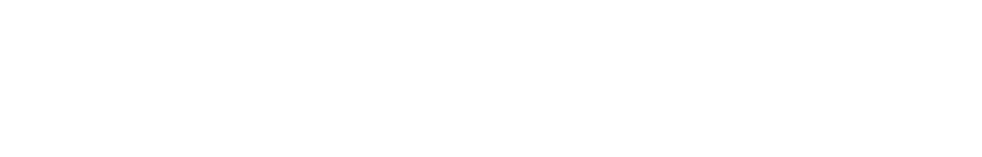
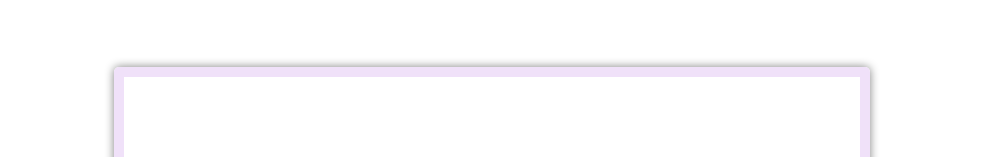
Before and after one commit to haileyham/study-now, a Next.js app: page /quiz/results in a window 1280 px wide. Shown: the part 141-298 px from the top of the page, without its empty margins (148-1130 px from the left). Built offline with nearby package versions, Linux system fonts and the light colour scheme.

Commit message:
(#48) design : scss

```diff
--- a/components/quiz/QuizResults.tsx
+++ b/components/quiz/QuizResults.tsx
@@ -1,4 +1,5 @@
 'use client';
+import styles from './page.module.scss';
 import React from 'react';
 
 export default function QuizResults() {
@@ -8,8 +9,8 @@ export default function QuizResults() {
     : null;
 
   return (
-    <div>
-      {' '}
+    <div className="container">
+      <main className={styles.main}>
         {userAnswers && (
           <ul>
             {userAnswers.map((answer, index) => (
@@ -17,6 +18,7 @@ export default function QuizResults() {
             ))}
           </ul>
         )}
+      </main>
     </div>
   );
 }
```
Lines whose indentation alone changed are shown as unchanged.
